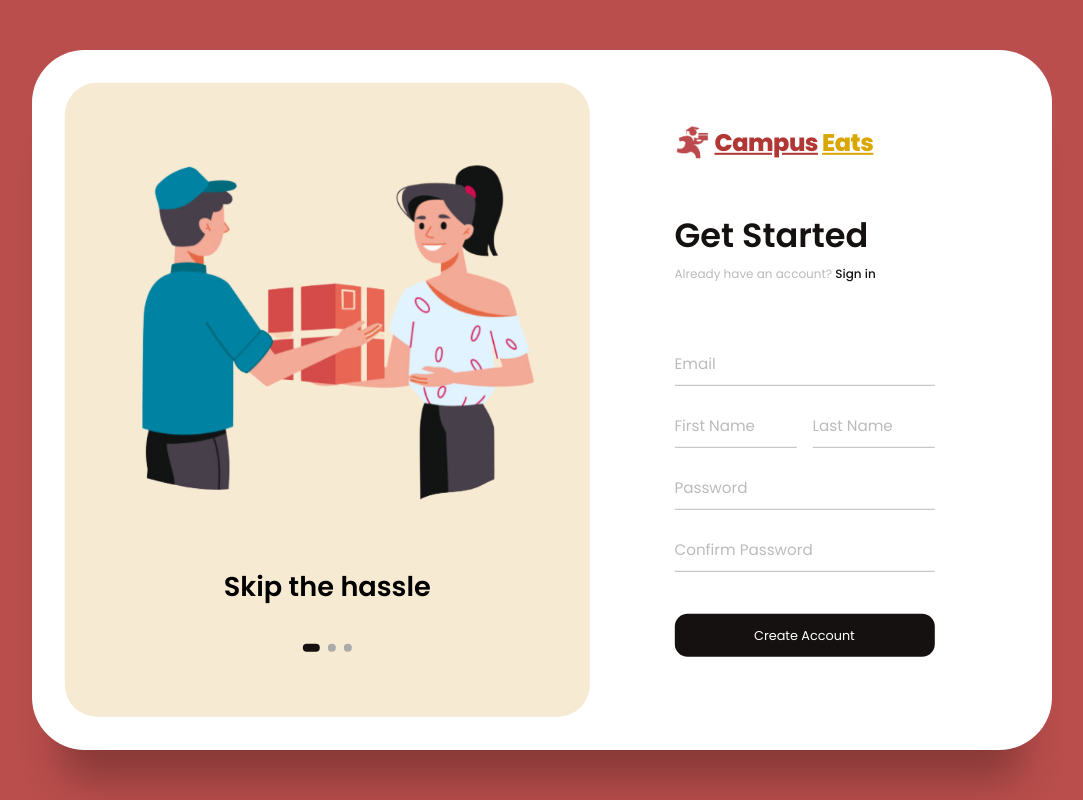
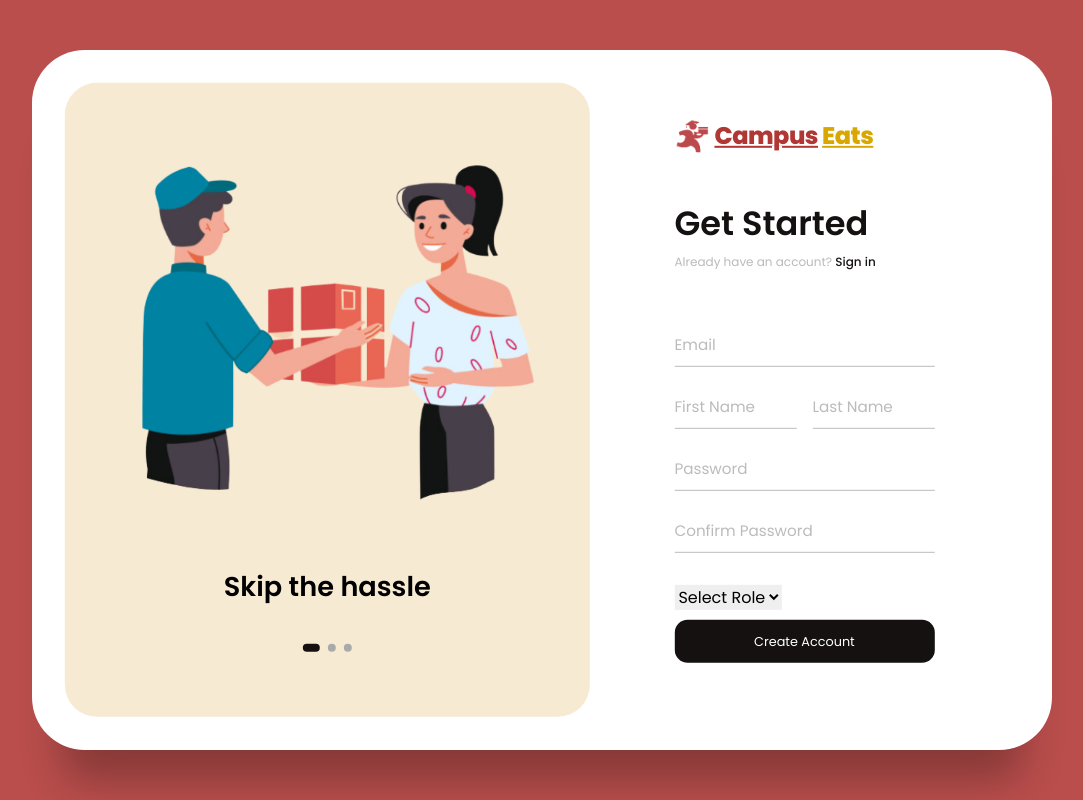
Before and after one commit to SHUUAA/Inventory-Integration-Campus-Eats, a React (Vite) app: page /signup in a window 1280 px wide. Shown: the whole page, without its empty margins (98-1181 px from the left). Built offline with nearby package versions, Linux system fonts and the light colour scheme; no server answers.

Commit message:
Add roles in signup

```diff
--- a/src/auth/Login.tsx
+++ b/src/auth/Login.tsx
@@ -1,16 +1,16 @@
-import { authentication } from "../config/firebase";
+import { authentication, database } from "../config/firebase";
 import { signInWithEmailAndPassword, } from "firebase/auth";
 
 async function login(email: string, password: string) {
   try {
     const userCredential = await signInWithEmailAndPassword(authentication, email, password);
+    const user = userCredential.user
 
     // Check if the user's email is verified
     // if (!user.emailVerified) {
     // throw new Error('Please verify your email before logging in.');
     // }
-
-          return userCredential.user;
+    return user;
   } catch (error) {
     console.error("Error logging in:", error);
     throw error; // re-throw the error to propagate it to the caller
--- a/src/auth/Signup.tsx
+++ b/src/auth/Signup.tsx
@@ -4,7 +4,7 @@ import { createUserWithEmailAndPassword, updateProfile } from "firebase/auth";
 import { addDoc, collection } from "firebase/firestore";
 import { Timestamp } from "firebase/firestore";
 
-async function signup(email: string, password: string, firstName: string, lastName: string) {
+async function signup(email: string, password: string, firstName: string, lastName: string, type: string) {
   try {
     const userCredential = await createUserWithEmailAndPassword(authentication, email, password);
     updateProfile(userCredential.user, { displayName: firstName + " " + lastName });
@@ -12,6 +12,7 @@ async function signup(email: string, password: string, firstName: string, lastNa
       firstName: firstName,
       lastName: lastName,
       email: email,
+      type: type,
       createdOn: Timestamp.now(),
     });
     return userCredential.user;
--- a/src/pages/Auth.tsx
+++ b/src/pages/Auth.tsx
@@ -56,6 +56,10 @@ const Auth = () => {
   const [validRegisConfirmPwd] = useState(true);
   const [regisConfirmPwdFocus, setRegisConfirmPwdFocus] = useState(false);
 
+  const [regisRole, setRegisRole] = useState("");
+  const [validRegisRole] = useState(true);
+  const [regisRoleFocus, setRegisRoleFocus] = useState();
+
   const [error, setError] = useState("");
   const [success, setSuccess] = useState("");
   const [loading, setLoading] = useState(false);
@@ -79,12 +83,14 @@ const Auth = () => {
       return setError("Passwords do not match");
     }
 
+
     if (
       !regisEmail ||
       !regisFirstname ||
       !regisLastname ||
       !regisPwd ||
-      !regisConfirmPwd
+      !regisConfirmPwd ||
+      !regisRole
     ) {
       return setError("Please fill in all fields");
     }
@@ -105,7 +111,7 @@ const Auth = () => {
     try {
       setLoading(true);
 
-      await signup(regisEmail, regisPwd, regisFirstname, regisLastname);
+      await signup(regisEmail, regisPwd, regisFirstname, regisLastname, regisRole);
 
       const user = authentication.currentUser;
       console.log("user:", user);
@@ -396,6 +402,19 @@ const Auth = () => {
                   />
                   <label>Confirm Password</label>
                 </div>
+                <div className="" >
+                  <select
+                    id="role"
+                    required
+                    value={regisRole}
+                    onChange={(e) => setRegisRole(e.target.value)}
+                  >
+                    <option value="">Select Role</option>
+                    <option value="Seller">Seller</option>
+                    <option value="Customer">Customer</option>
+                  </select>
+                </div>
+
                 <button
                   disabled={loading}
                   onClick={handleRegisSubmit}
```
Lines whose indentation alone changed are shown as unchanged.
